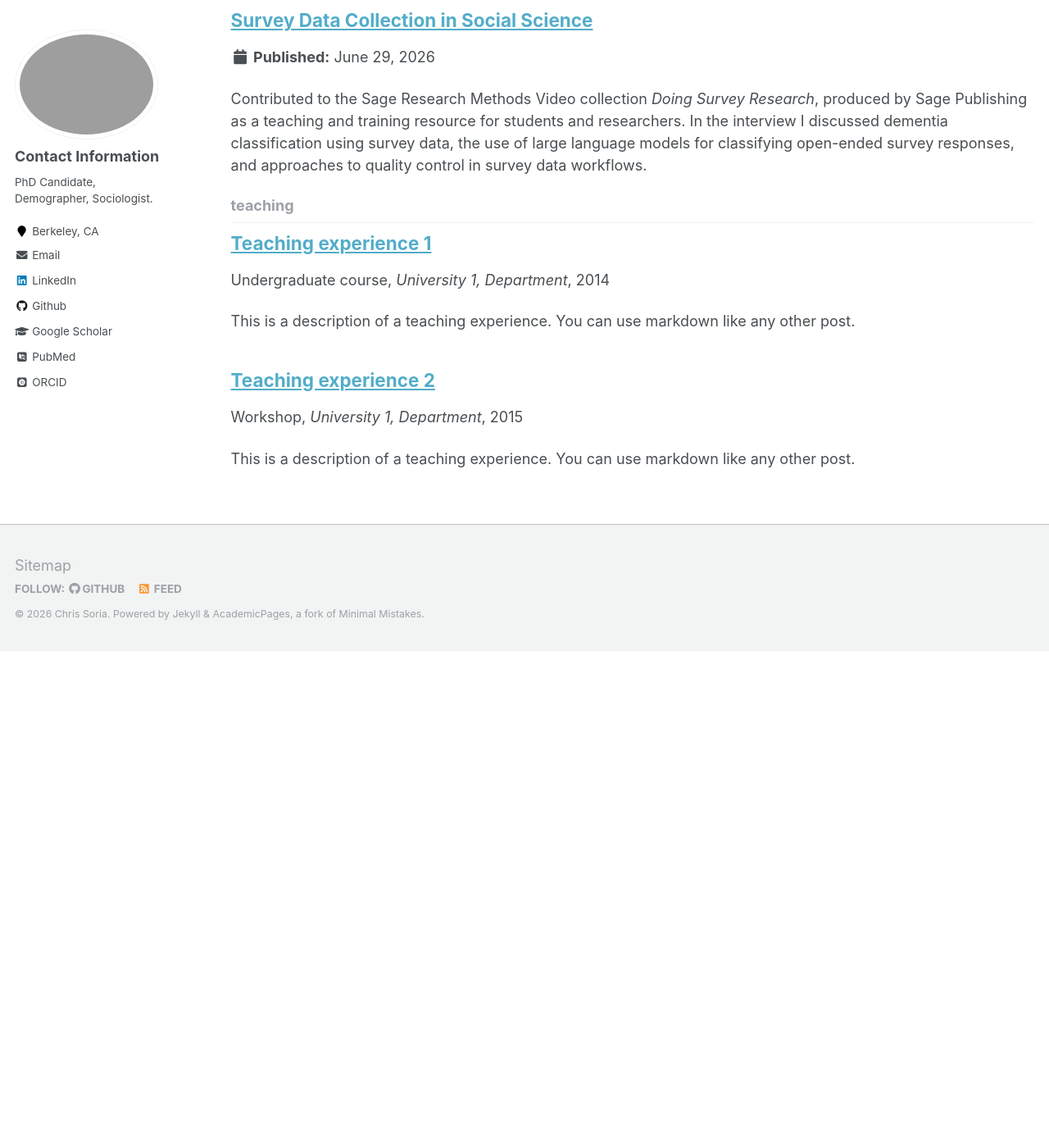
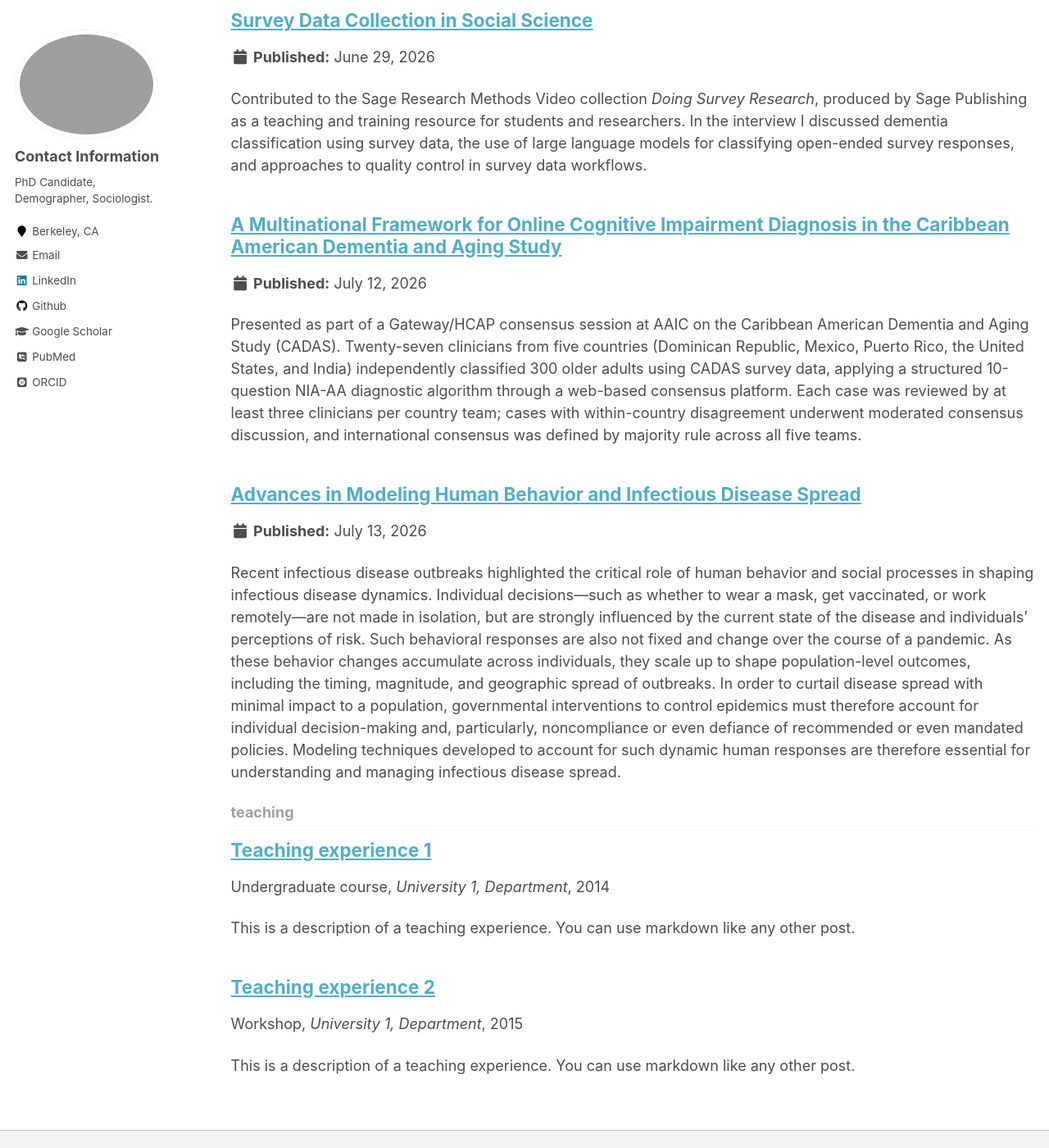
Before and after one commit to chrissoria/chrissoria.github.io, a Jekyll site: the page built from _pages/collection-archive.html, in a window 1280 px wide and 1400 px high, scrolled down 10418 px. Shown: the whole window at 82% size. Built offline with Jekyll 4.4.1, drawn with Linux system fonts in a browser that asks for light colours; some web fonts are replaced; before the commit the page ends 11212 px from its top, so only the background shows below that.

Commit message:
talks: add ECMTB 2026 minisymposium and AAIC 2026 CADAS consensus session
Also list both July talks in the upcoming-presentations-2026 post.

Co-Authored-By: Claude Opus 4.8 <noreply@anthropic.com>

```diff
--- /dev/null
+++ b/_talks/2026-07-12-talk-19.md
@@ -0,0 +1,13 @@
+---
+title: "A Multinational Framework for Online Cognitive Impairment Diagnosis in the Caribbean American Dementia and Aging Study"
+collection: talks
+type: "Consensus Session"
+permalink: /talks/2026-07-12-talk-19
+venue: "Alzheimer's Association International Conference (AAIC)"
+date: 2026-07-12
+location: "London, United Kingdom"
+---
+
+Presented as part of a Gateway/HCAP consensus session at AAIC on the Caribbean American Dementia and Aging Study (CADAS). Twenty-seven clinicians from five countries (Dominican Republic, Mexico, Puerto Rico, the United States, and India) independently classified 300 older adults using CADAS survey data, applying a structured 10-question NIA-AA diagnostic algorithm through a web-based consensus platform. Each case was reviewed by at least three clinicians per country team; cases with within-country disagreement underwent moderated consensus discussion, and international consensus was defined by majority rule across all five teams.
+
+Within-country disagreement was modest (11.9% of evaluations required moderated consensus) and was driven by disagreement over functional interference and symptom attribution rather than cognitive impairment detection. Cross-country classification rates ranged from 7.0% to 21.1%, though agreement with the international consensus was high overall (90–98%), with India as the primary exception—markedly lower endorsement of cognitive impairment from tests and informant reports yielded a sensitivity of 0.41 and specificity of 1.00 relative to the international consensus. Even within a single diagnostic framework applied to identical survey data, country-team membership is associated with meaningful threshold differences in dementia classification, with direct implications for international prevalence comparisons, cross-national diagnostic harmonization, and the calibration of survey-based classification algorithms that rely on clinical consensus as their benchmark.
--- /dev/null
+++ b/_talks/2026-07-13-talk-18.md
@@ -0,0 +1,11 @@
+---
+title: "Advances in Modeling Human Behavior and Infectious Disease Spread"
+collection: talks
+type: "Minisymposium"
+permalink: /talks/2026-07-13-talk-18
+venue: "European Conference on Mathematical and Theoretical Biology (ECMTB)"
+date: 2026-07-13
+location: "Graz, Austria"
+---
+
+Recent infectious disease outbreaks highlighted the critical role of human behavior and social processes in shaping infectious disease dynamics. Individual decisions—such as whether to wear a mask, get vaccinated, or work remotely—are not made in isolation, but are strongly influenced by the current state of the disease and individuals' perceptions of risk. Such behavioral responses are also not fixed and change over the course of a pandemic. As these behavior changes accumulate across individuals, they scale up to shape population-level outcomes, including the timing, magnitude, and geographic spread of outbreaks. In order to curtail disease spread with minimal impact to a population, governmental interventions to control epidemics must therefore account for individual decision-making and, particularly, noncompliance or even defiance of recommended or even mandated policies. Modeling techniques developed to account for such dynamic human responses are therefore essential for understanding and managing infectious disease spread.
```
Also changed, not shown: _posts/2026-03-13-upcoming-presentations-2026.md (+4 -0 lines).
